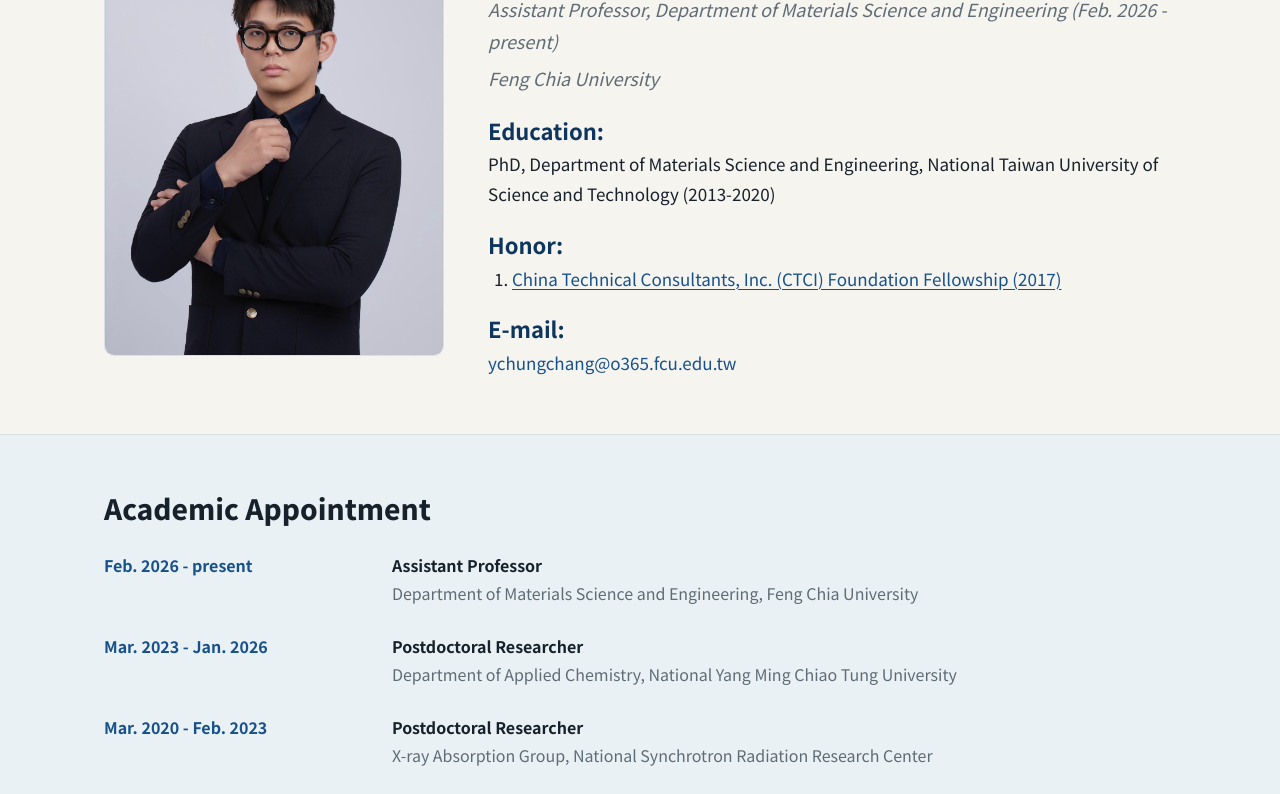
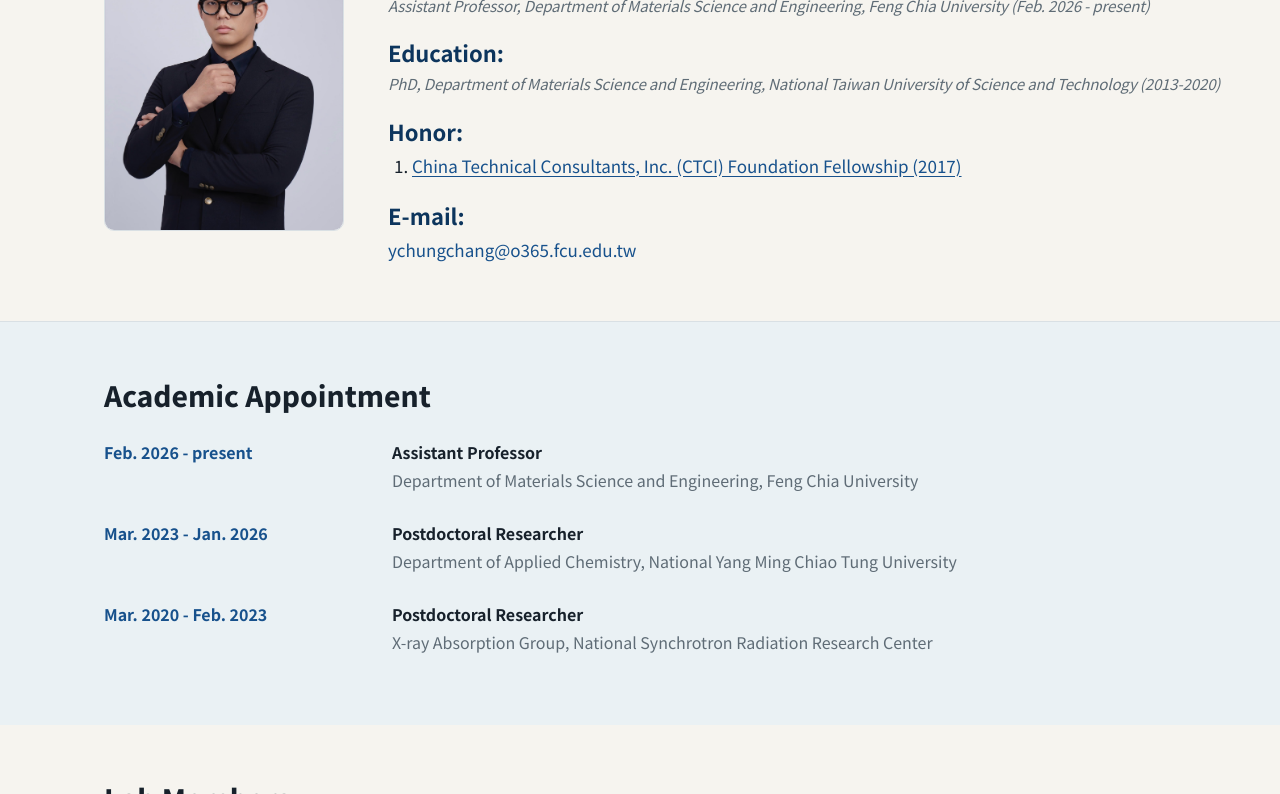
Before and after one commit to Sathla7832/core-lab-site, a plain HTML site: page about.html in a window 1280 px wide. Shown: the part 226-1020 px from the top of the page. Drawn offline with Linux system fonts and the light colour scheme.

Commit message:
Refine profile appointment formatting

```diff
--- a/about.html
+++ b/about.html
@@ -21,7 +21,7 @@
   <link rel="preconnect" href="https://fonts.googleapis.com">
   <link rel="preconnect" href="https://fonts.gstatic.com" crossorigin>
   <link href="https://fonts.googleapis.com/css2?family=Noto+Sans+TC:wght@400;500;700;800&display=swap" rel="stylesheet">
-  <link rel="stylesheet" href="assets/styles.css?v=423e9a2e7c83" />
+  <link rel="stylesheet" href="assets/styles.css?v=713f9eb629da" />
   <script type="application/ld+json">{"@context":"https://schema.org","@type":"Organization","name":"CORE Lab","alternateName":"Catalysis & Operando Research for Energy","url":"https://sathla7832.github.io/core-lab-site/index.html","logo":"https://sathla7832.github.io/core-lab-site/assets/images/lab-icon.webp","email":"ychungchang@o365.fcu.edu.tw","parentOrganization":{"@type":"CollegeOrUniversity","name":"Feng Chia University"},"sameAs":["https://scholar.google.com/citations?hl=zh-TW&user=eIZESKAAAAAJ&view_op=list_works&sortby=pubdate","https://orcid.org/0009-0006-7764-4332"]}</script>
 </head>
 <body>
@@ -47,10 +47,9 @@
       <figure class="profile-photo"><img src="assets/images/02photo1.jpg" alt="Dr. Yu-Chung Chang (張又中)" loading="eager"></figure>
       <div class="profile-info">
         <h1>Dr. Yu-Chung Chang (張又中)</h1>
-        <p class="profile-role"><em>Assistant Professor, Department of Materials Science and Engineering (Feb. 2026 - present)</em></p>
-        <p class="profile-org"><em>Feng Chia University</em></p>
+        <p class="profile-role profile-single-line"><em>Assistant Professor, Department of Materials Science and Engineering, Feng Chia University (Feb. 2026 - present)</em></p>
         <h2 class="profile-h">Education:</h2>
-        <p class="profile-line">PhD, Department of Materials Science and Engineering, National Taiwan University of Science and Technology (2013-2020)</p>
+        <p class="profile-line profile-education profile-single-line"><em>PhD, Department of Materials Science and Engineering, National Taiwan University of Science and Technology (2013-2020)</em></p>
         <h2 class="profile-h">Honor:</h2>
         <ol class="profile-honors">
           <li><a href="https://www.ctci.org.tw/8838/talent/ctci-scholarship/sp2017/38498/" target="_blank" rel="noopener noreferrer">China Technical Consultants, Inc. (CTCI) Foundation Fellowship (2017)</a></li>
@@ -105,7 +104,7 @@
     </div>
   </footer>
   <script defer src="https://vercount.one/js"></script>
-  <script src="assets/main.js?v=423e9a2e7c83"></script>
+  <script src="assets/main.js?v=713f9eb629da"></script>
 
 </body>
 </html>
--- a/assets/styles.css
+++ b/assets/styles.css
@@ -79,14 +79,16 @@ h3 { font-size: 21px; }
 .profile-photo { margin: 0; border-radius: 10px; overflow: hidden; background: var(--surface); border: 1px solid var(--line); aspect-ratio: 4 / 5; }
 .profile-photo img { width: 100%; height: 100%; object-fit: cover; object-position: center top; display: block; }
 .profile-info h1 { color: var(--brand-dark); font-size: clamp(28px, 3.4vw, 40px); margin-bottom: 14px; }
-.profile-role, .profile-org { margin: 0 0 6px; color: var(--muted); font-size: 18px; }
+.profile-role { margin: 0 0 6px; color: var(--muted); }
 .profile-h { color: var(--brand-dark); font-size: 22px; margin: 22px 0 6px; }
 .profile-line { margin: 0; color: var(--ink); font-size: 17px; }
+.profile-education { color: var(--muted); }
+.profile-single-line { font-size: clamp(12px, 1.18vw, 16px); line-height: 1.55; letter-spacing: -.012em; white-space: nowrap; }
 .profile-line a { color: var(--brand); }
 .profile-honors { margin: 0; padding-left: 24px; color: var(--ink); font-size: 17px; }
 .profile-honors a { color: var(--brand); text-decoration: underline; text-underline-offset: 3px; }
 .profile .hero-actions { margin-top: 26px; }
-@media (max-width: 760px) { .profile-card { grid-template-columns: 1fr; gap: 22px; } .profile-photo { max-width: 320px; } }
+@media (max-width: 760px) { .profile-card { grid-template-columns: 1fr; gap: 22px; } .profile-photo { max-width: 320px; } .profile-single-line { font-size: 15px; white-space: normal; } }
 .section-soft { background: var(--soft); }
 .stats { display: grid; grid-template-columns: repeat(4, 1fr); border: 1px solid var(--line); background: var(--surface); }
 .stat { padding: 30px 16px; text-align: center; border-right: 1px solid var(--line); }
```
Also changed, not shown: contact.html (+2 -2 lines), index.html (+2 -2 lines), member-login.html (+3 -3 lines), member-portal.html (+3 -3 lines), news.html (+2 -2 lines), publications.html (+2 -2 lines), research.html (+2 -2 lines), team.html (+2 -2 lines).
